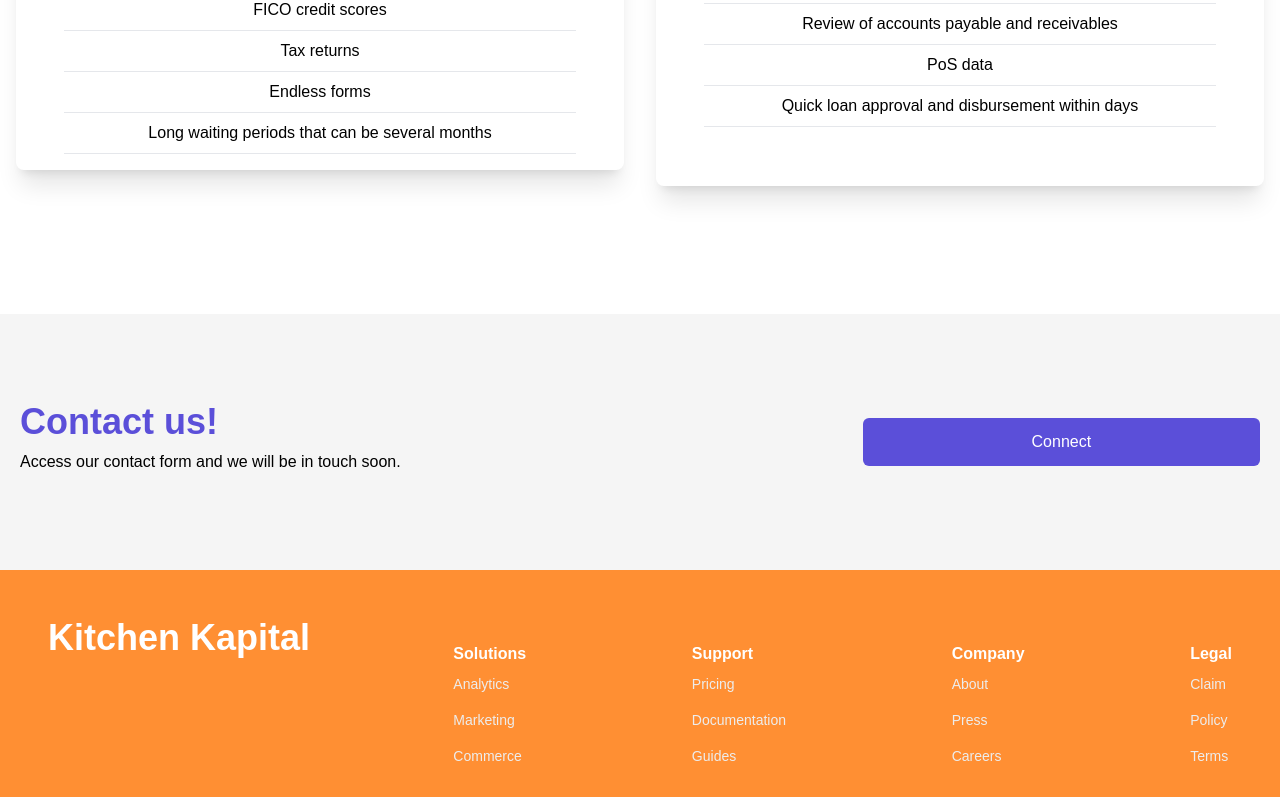
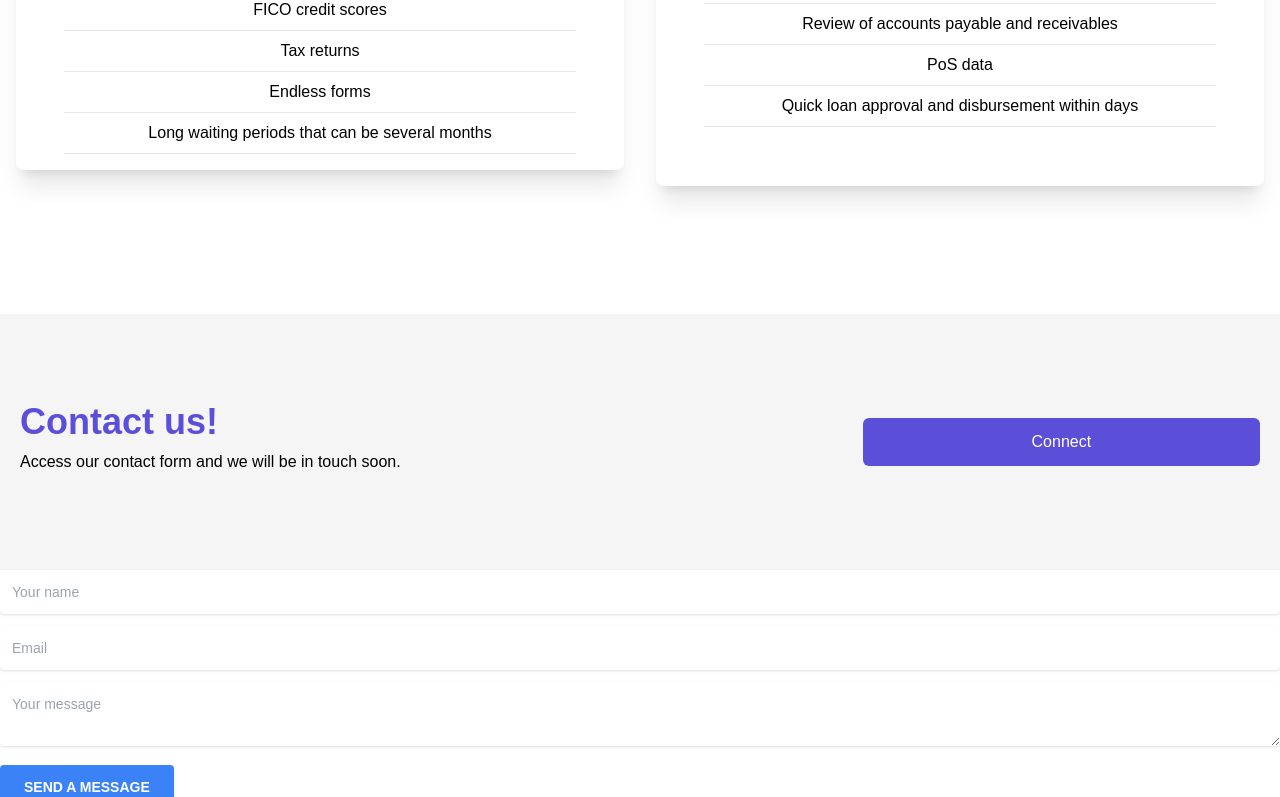
Before and after one commit to markantfort23/venture, a React (Create React App) app: page / in a window 1280 px wide. Shown: the part 2000-2797 px from the top of the page. Built offline with nearby package versions, Linux system fonts and the light colour scheme; a web font is replaced by a local one.

Commit message:
just learning react

```diff
--- a/src/App.js
+++ b/src/App.js
@@ -5,6 +5,7 @@
 import Footer from './components/Footer';
 import Hero from './components/Hero';
 import Navbar from './components/Navbar';
+import Emailform from './components/emailform';
 import {BrowserRouter as Router} from 'react-router-dom'
 import Contact from './components/Contact';
 
@@ -20,6 +21,7 @@
       <Pitch />
       <Cards />
       <Contact />
+      <Emailform />
       <Footer />
     </div>
   );
--- /dev/null
+++ b/src/components/emailform.jsx
@@ -0,0 +1,67 @@
+import React, { useState } from "react";
+
+const FORM_ENDPOINT = ""; // TODO - fill on the later step
+
+const Emailform = () => {
+  const [submitted, setSubmitted] = useState(false);
+  const handleSubmit = () => {
+    setTimeout(() => {
+      setSubmitted(true);
+    }, 100);
+  };
+
+  if (submitted) {
+    return (
+      <>
+        <div className="text-2xl">Thank you!</div>
+        <div className="text-md">We'll be in touch soon.</div>
+      </>
+    );
+  }
+
+  return (
+    <form
+      action={FORM_ENDPOINT}
+      onSubmit={handleSubmit}
+      method="POST"
+      target="/index"
+    >
+      <div className="mb-3 pt-0">
+        <input
+          type="text"
+          placeholder="Your name"
+          name="name"
+          className="px-3 py-3 placeholder-gray-400 text-gray-600 relative bg-white bg-white rounded text-sm border-0 shadow outline-none focus:outline-none focus:ring w-full"
+          required
+        />
+      </div>
+      <div className="mb-3 pt-0">
+        <input
+          type="email"
+          placeholder="Email"
+          name="email"
+          className="px-3 py-3 placeholder-gray-400 text-gray-600 relative bg-white bg-white rounded text-sm border-0 shadow outline-none focus:outline-none focus:ring w-full"
+          required
+        />
+      </div>
+      <div className="mb-3 pt-0">
+        <textarea
+          placeholder="Your message"
+          name="message"
+          className="px-3 py-3 placeholder-gray-400 text-gray-600 relative bg-white bg-white rounded text-sm border-0 shadow outline-none focus:outline-none focus:ring w-full"
+          required
+        />
+      </div>
+      <div className="mb-3 pt-0">
+        <button
+          className="bg-blue-500 text-white active:bg-blue-600 font-bold uppercase text-sm px-6 py-3 rounded shadow hover:shadow-lg outline-none focus:outline-none mr-1 mb-1 ease-linear transition-all duration-150"
+          type="submit"
+        >
+          Send a message
+        </button>
+      </div>
+    </form>
+  );
+};
+
+export default Emailform;
```
